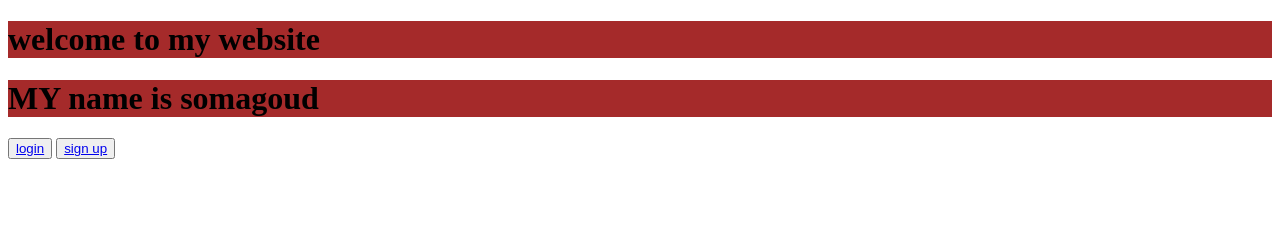
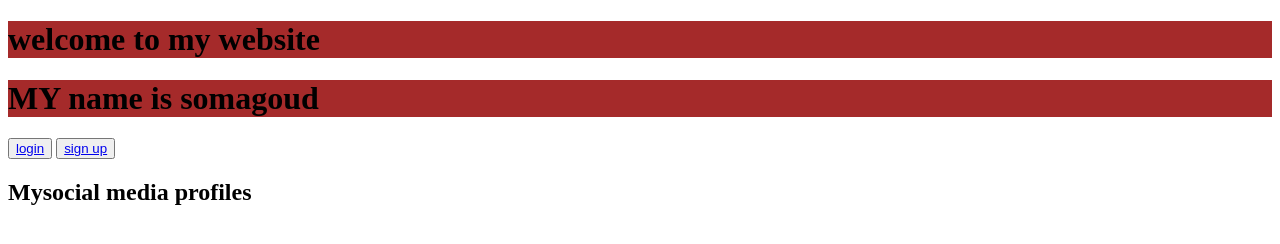
Before and after one commit to somagouda/iseprocessworkshop, a plain HTML site: page index.html in a window 1280 px wide. Drawn offline with Linux system fonts and the light colour scheme.

```diff
--- a/index.html
+++ b/index.html
@@ -11,6 +11,6 @@
     <h1>MY name is somagoud</h1>
     <button><a href="login.html">login</a></button>
     <button><a href="singup.html">sign up</a></button>
-
+    <h2>Mysocial media profiles</h2>
 </body>
 </html>
```
